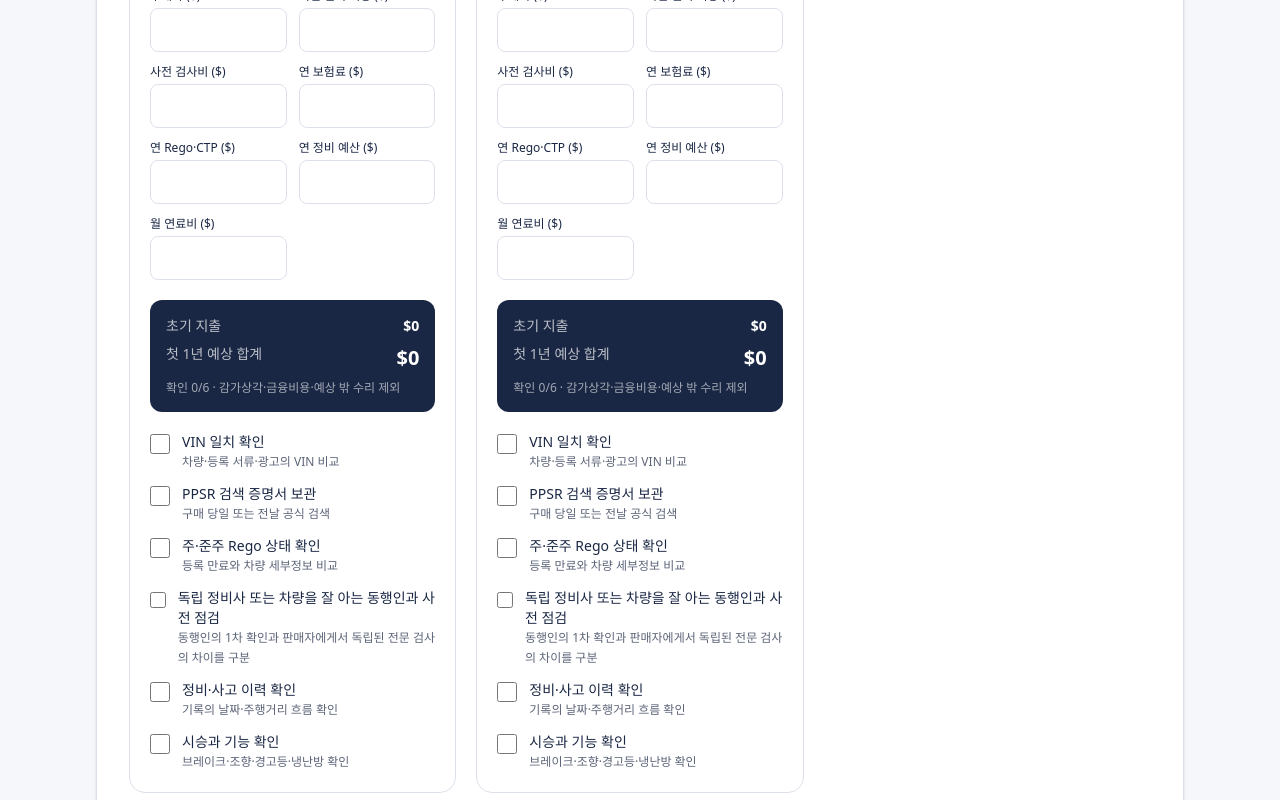
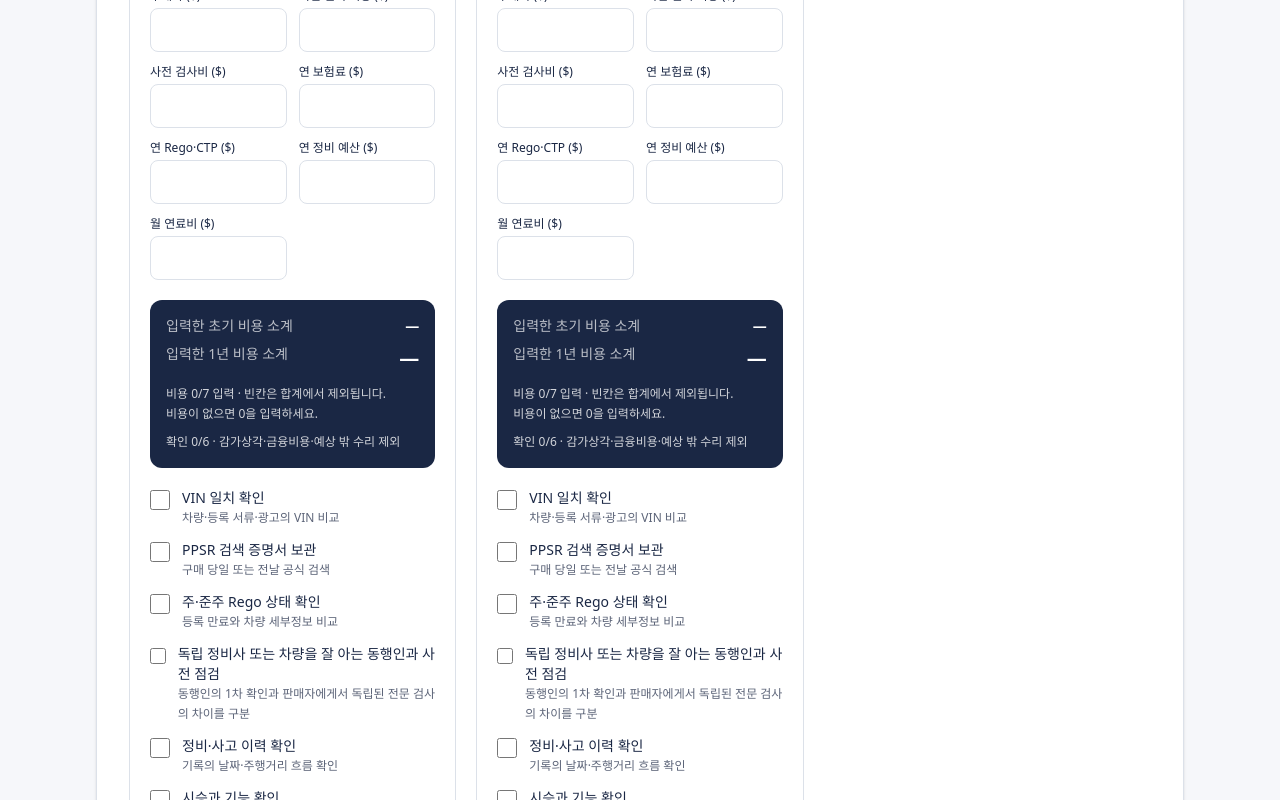
Before and after one commit to jelov219au/aussie-compass, a Next.js app: page /used-car-comparison in a window 1280 px wide. Shown: the part 6226-7026 px from the top of the page. Built offline with nearby package versions, Linux system fonts and the light colour scheme; no server answers.

Commit message:
Distinguish incomplete vehicle cost subtotals from full estimates

```diff
--- a/scripts/check-vehicle-comparison-storage.mjs
+++ b/scripts/check-vehicle-comparison-storage.mjs
@@ -9,6 +9,7 @@ function load(file, resolve = name => assert.fail(name), globals = {}) {
   return mod.exports;
 }
 const lib = load("src/lib/vehicleComparisonStorage.ts");
+const costs = load("src/lib/vehicleComparisonCosts.ts", () => lib);
 const fixture = [{ ...lib.makeVehicle(0), name: "Fixture", price: "12000", fuel: "125.50", ppsr: true }, lib.makeVehicle(1)];
 const raw = JSON.stringify(fixture);
 let checks = 0;
@@ -42,6 +43,7 @@ function mount(saved = null, failures = {}) {
     if (name === "react") return hooks;
     if (name === "react/jsx-runtime") return require(name);
     if (name === "@/lib/vehicleComparisonStorage") return lib;
+    if (name === "@/lib/vehicleComparisonCosts") return costs;
     if (name === "@/lib/useLocalPlan") return hook;
     if (name === "@/components/analytics/useToolStarted") return { useToolStarted: () => () => {} };
     if (name === "./TaxStorageNotice") return { TaxStorageNotice: props => require("react").createElement("p", {}, props.saveState) };
@@ -68,4 +70,29 @@ test("reset cancellation preserves pending edits; confirmed reset cancels them",
 test("failed reset preserves both on-screen draft and previous save", () => { const app = mount(raw, { remove: true }); app.click("비교표 초기화"); assert.equal(app.records.get(app.key), raw); assert.equal(app.value("구매가"), "12000"); assert(app.text().includes("초기화 실패")); });
 test("explicit reset unblocks damaged storage and next edit persists", () => { const app = mount("null"); app.click("비교표 초기화"); app.field("차량 구분명", "Recovered"); app.flush(); assert.equal(JSON.parse(app.records.get(app.key))[0].name, "Recovered"); });
 test("candidate deletion requires confirmation and retains at least two", () => { const app = mount(raw, { cancel: true }); app.click("차량 추가"); app.flush(); app.click("삭제"); app.flush(); assert.equal(JSON.parse(app.records.get(app.key)).length, 3); app.failures.cancel = false; app.click("삭제"); app.flush(); assert.equal(JSON.parse(app.records.get(app.key)).length, 2); });
-console.log(`Vehicle comparison storage: ${checks} PASS`);
+test("blank costs are incomplete, not a zero-dollar estimate", () => {
+  const result = costs.vehicleCostSummary(lib.makeVehicle(0));
+  assert.equal(result.provided, 0); assert.equal(result.complete, false);
+  assert.equal(result.firstYear, null); assert.equal(result.upfront, null);
+  const app = mount(); assert(app.text().includes("비용 0/7 입력")); assert(!app.text().includes("첫 1년 예상 합계")); assert(!app.text().includes("$0.00"));
+});
+test("one entered price is a subtotal and missing costs stay explicit", () => {
+  const result = costs.vehicleCostSummary({ ...lib.makeVehicle(0), price: "12000" });
+  assert.equal(result.firstYear, 12000); assert.equal(result.provided, 1); assert.equal(result.complete, false);
+  const app = mount(); app.field("구매가", "12000"); assert(app.text().includes("입력한 1년 비용 소계$12,000.00")); assert(app.text().includes("비용 1/7 입력"));
+});
+test("seven explicit zeroes count as a complete zero-dollar input", () => {
+  const vehicle = { ...lib.makeVehicle(0), ...Object.fromEntries(lib.vehicleCosts.map(field => [field, "0"])) };
+  const result = costs.vehicleCostSummary(vehicle); assert.equal(result.complete, true); assert.equal(result.firstYear, 0);
+  const app = mount(JSON.stringify([vehicle, lib.makeVehicle(1)])); assert(app.text().includes("첫 1년 예상 합계$0.00"));
+});
+test("first year includes upfront and annual amounts plus twelve monthly fuel costs", () => {
+  const vehicle = { ...lib.makeVehicle(0), price: "12000", transfer: "400", inspection: "250", insurance: "1200", rego: "800", servicing: "600", fuel: "125.50" };
+  const result = costs.vehicleCostSummary(vehicle); assert.equal(result.upfront, 12650); assert.equal(result.firstYear, 16756); assert.equal(result.complete, true);
+});
+test("invalid numeric drafts suppress totals until corrected", () => {
+  for (const value of ["-1", "NaN", "Infinity", "1000000000001"]) { const result = costs.vehicleCostSummary({ ...fixture[0], price: value }); assert.equal(result.firstYear, null); assert.equal(result.invalid[0], "price"); }
+  const app = mount(raw); app.field("구매가", "-1"); assert(app.text().includes("잘못된 금액")); assert(!app.text().includes("$1,506.00")); app.field("구매가", "12000"); assert(app.text().includes("$13,506.00"));
+});
+test("currency display is fixed to cents without floating-point tails", () => { assert.equal(costs.formatVehicleCost(0.1 + 0.2), "$0.30"); assert.equal(costs.formatVehicleCost(null), "—"); });
+console.log(`Vehicle comparison storage and costs: ${checks} PASS`);
--- a/src/components/tools/VehicleComparison.tsx
+++ b/src/components/tools/VehicleComparison.tsx
@@ -3,10 +3,10 @@
 import { useState } from "react";
 import { useToolStarted } from "@/components/analytics/useToolStarted";
 import { useLocalPlan } from "@/lib/useLocalPlan";
-import { makeVehicle, parseVehicles, serializeVehicles, vehicleComparisonKey, type Vehicle } from "@/lib/vehicleComparisonStorage";
+import { makeVehicle, parseVehicles, serializeVehicles, validVehicleCost, vehicleComparisonKey, type Vehicle } from "@/lib/vehicleComparisonStorage";
+import { vehicleCostSummary, formatVehicleCost } from "@/lib/vehicleComparisonCosts";
 import { TaxStorageNotice } from "./TaxStorageNotice";
 
-const money = (value: string) => { const parsed = Number(value); return Number.isFinite(parsed) && parsed > 0 ? parsed : 0; };
 const checks: Array<[keyof Vehicle,string,string]> = [
   ["vin","VIN 일치 확인","차량·등록 서류·광고의 VIN 비교"], ["ppsr","PPSR 검색 증명서 보관","구매 당일 또는 전날 공식 검색"], ["regoCheck","주·준주 Rego 상태 확인","등록 만료와 차량 세부정보 비교"], ["mechanic","독립 정비사 또는 차량을 잘 아는 동행인과 사전 점검","동행인의 1차 확인과 판매자에게서 독립된 전문 검사의 차이를 구분"], ["history","정비·사고 이력 확인","기록의 날짜·주행거리 흐름 확인"], ["testDrive","시승과 기능 확인","브레이크·조향·경고등·냉난방 확인"],
 ];
@@ -23,7 +23,7 @@ export function VehicleComparison() {
   const update = (id: string, field: keyof Vehicle, value: string | boolean) => {
     const vehicle = vehicles.find(candidate => candidate.id === id);
     if (!loaded || !vehicle || vehicle[field] === value) return;
-    const meaningful = typeof value === "boolean" || (field === "name" ? value.trim().length > 0 : value.trim().length > 0 && Number.isFinite(Number(value)) && Number(value) >= 0);
+    const meaningful = typeof value === "boolean" || (field === "name" ? value.trim().length > 0 : value !== "" && validVehicleCost(value));
     if (meaningful) recordStarted();
     setVehicles(current => current.map(candidate => candidate.id === id ? { ...candidate, [field]: value } : candidate));
   };
@@ -34,9 +34,10 @@ export function VehicleComparison() {
   };
   return <section className="rounded-3xl border border-border bg-white p-5 shadow-sm sm:p-8" aria-labelledby="vehicle-compare-heading"><div className="flex flex-col gap-4 sm:flex-row sm:items-end sm:justify-between"><div><p className="text-sm font-semibold text-gold-ink">구매가보다 실제 1년 비용</p><h2 id="vehicle-compare-heading" className="mt-2 text-2xl font-semibold text-navy">중고차 후보 비교표</h2><p className="mt-2 max-w-3xl text-sm leading-6 text-muted">VIN이나 판매자 개인정보는 저장하지 마세요. 비교명과 예상 비용, 확인 완료 여부를 이 브라우저에 저장합니다. 다른 브라우저·설치형 앱과 자동으로 동기화되지 않습니다.</p></div>{vehicles.length<3&&<button type="button" disabled={!loaded} onClick={addVehicle} className="min-h-11 rounded-lg bg-navy px-4 text-sm font-semibold text-white">차량 추가</button>}</div>
   <TaxStorageNotice storageKey={vehicleComparisonKey} storage={storage} saveState={saveState} />
-  <div className="mt-8 grid gap-5 xl:grid-cols-3">{vehicles.map((vehicle,index)=>{const upfront=money(vehicle.price)+money(vehicle.transfer)+money(vehicle.inspection);const annual=money(vehicle.insurance)+money(vehicle.rego)+money(vehicle.servicing)+money(vehicle.fuel)*12;const complete=checks.filter(([field])=>Boolean(vehicle[field])).length;return <article key={vehicle.id} className="rounded-2xl border border-border p-5"><div className="flex justify-between"><span className="text-xs font-semibold text-gold-ink">후보 {index+1}</span>{vehicles.length>2&&<button type="button" disabled={!loaded} onClick={()=>{ if (loaded && window.confirm("이 차량 후보를 삭제할까요? 필요한 내용은 먼저 따로 보관하세요.")) setVehicles((current)=>current.filter((item)=>item.id!==vehicle.id)); }} className="min-h-11 px-3 text-xs font-semibold text-muted">삭제</button>}</div><label className="mt-3 block text-sm font-medium text-navy">차량 구분명<input disabled={!loaded} value={vehicle.name} maxLength={60} onChange={(e)=>update(vehicle.id,"name",e.target.value)} placeholder="예: 흰색 Corolla" className="mt-2 min-h-11 w-full rounded-lg border border-border px-3" /></label>
-  <div className="mt-4 grid grid-cols-2 gap-3">{([['price','구매가'],['transfer','이전·인지 비용'],['inspection','사전 검사비'],['insurance','연 보험료'],['rego','연 Rego·CTP'],['servicing','연 정비 예산'],['fuel','월 연료비']] as const).map(([field,label])=><label key={field} className="text-xs font-medium text-navy">{label} ($)<input disabled={!loaded} type="number" min="0" step="1" inputMode="decimal" value={vehicle[field]} onChange={(e)=>update(vehicle.id,field,e.target.value)} className="mt-1 min-h-11 w-full rounded-lg border border-border px-3 text-sm" /></label>)}</div>
-  <div className="mt-5 rounded-xl bg-navy p-4 text-white"><div className="flex justify-between text-sm"><span className="text-white/70">초기 지출</span><strong>${upfront.toLocaleString()}</strong></div><div className="mt-2 flex justify-between"><span className="text-sm text-white/70">첫 1년 예상 합계</span><strong className="text-xl">${(upfront+annual).toLocaleString()}</strong></div><p className="mt-2 text-xs text-white/60">확인 {complete}/{checks.length} · 감가상각·금융비용·예상 밖 수리 제외</p></div>
+  <div className="mt-8 grid gap-5 xl:grid-cols-3">{vehicles.map((vehicle,index)=>{const costs=vehicleCostSummary(vehicle);const complete=checks.filter(([field])=>Boolean(vehicle[field])).length;return <article key={vehicle.id} className="rounded-2xl border border-border p-5"><div className="flex justify-between"><span className="text-xs font-semibold text-gold-ink">후보 {index+1}</span>{vehicles.length>2&&<button type="button" disabled={!loaded} onClick={()=>{ if (loaded && window.confirm("이 차량 후보를 삭제할까요? 필요한 내용은 먼저 따로 보관하세요.")) setVehicles((current)=>current.filter((item)=>item.id!==vehicle.id)); }} className="min-h-11 px-3 text-xs font-semibold text-muted">삭제</button>}</div><label className="mt-3 block text-sm font-medium text-navy">차량 구분명<input disabled={!loaded} value={vehicle.name} maxLength={60} onChange={(e)=>update(vehicle.id,"name",e.target.value)} placeholder="예: 흰색 Corolla" className="mt-2 min-h-11 w-full rounded-lg border border-border px-3" /></label>
+  <div className="mt-4 grid grid-cols-2 gap-3">{([['price','구매가'],['transfer','이전·인지 비용'],['inspection','사전 검사비'],['insurance','연 보험료'],['rego','연 Rego·CTP'],['servicing','연 정비 예산'],['fuel','월 연료비']] as const).map(([field,label])=><label key={field} className="text-xs font-medium text-navy">{label} ($)<input disabled={!loaded} type="number" min="0" max="1000000000000" step="any" inputMode="decimal" aria-invalid={costs.invalid.includes(field)} aria-describedby={costs.invalid.includes(field) ? `vehicle-cost-error-${index}` : undefined} value={vehicle[field]} onChange={(e)=>update(vehicle.id,field,e.target.value)} className="mt-1 min-h-11 w-full rounded-lg border border-border px-3 text-sm" /></label>)}</div>
+  {costs.invalid.length>0&&<p id={`vehicle-cost-error-${index}`} role="status" className="mt-3 text-sm text-red-700">비용은 0 이상 1조 달러 이하의 숫자로 입력하세요. 잘못된 금액이 있으면 계산을 보류합니다.</p>}
+  <div className="mt-5 rounded-xl bg-navy p-4 text-white"><div className="flex flex-wrap justify-between gap-2 text-sm"><span className="text-white/70">{costs.upfrontComplete ? "초기 지출 합계" : "입력한 초기 비용 소계"}</span><strong className="break-all">{formatVehicleCost(costs.upfront)}</strong></div><div className="mt-2 flex flex-wrap justify-between gap-2"><span className="text-sm text-white/70">{costs.complete ? "첫 1년 예상 합계" : "입력한 1년 비용 소계"}</span><strong className="break-all text-xl">{formatVehicleCost(costs.firstYear)}</strong></div><p className="mt-3 text-xs leading-5 text-white/80">비용 {costs.provided}/{costs.total} 입력 · {costs.invalid.length ? "잘못된 금액을 확인하세요." : costs.complete ? "월 연료비는 12개월로 계산했습니다." : "빈칸은 합계에서 제외됩니다. 비용이 없으면 0을 입력하세요."}</p><p className="mt-2 text-xs leading-5 text-white/80">확인 {complete}/{checks.length} · 감가상각·금융비용·예상 밖 수리 제외</p></div>
   <div className="mt-5 space-y-3">{checks.map(([field,label,detail])=><label key={field} className="flex cursor-pointer gap-3"><input disabled={!loaded} type="checkbox" checked={Boolean(vehicle[field])} onChange={(e)=>update(vehicle.id,field,e.target.checked)} className="mt-0.5 h-5 w-5 accent-[var(--color-gold)]" /><span><span className="block text-sm font-medium text-navy">{label}</span><span className="block text-xs leading-5 text-muted">{detail}</span></span></label>)}</div></article>})}</div>
   <button type="button" disabled={!loaded} onClick={resetVehicles} className="mt-6 min-h-11 rounded-lg border border-border px-4 text-sm font-semibold text-navy">비교표 초기화</button></section>;
 }
--- /dev/null
+++ b/src/lib/vehicleComparisonCosts.ts
@@ -0,0 +1,21 @@
+import { validVehicleCost, vehicleCosts, type Vehicle } from "./vehicleComparisonStorage";
+
+const upfrontFields = ["price", "transfer", "inspection"] as const;
+const dollars = new Intl.NumberFormat("en-AU", { style: "currency", currency: "AUD" });
+export const formatVehicleCost = (value: number | null) => value === null ? "—" : dollars.format(value);
+
+export function vehicleCostSummary(vehicle: Vehicle) {
+  const invalid = vehicleCosts.filter(field => !validVehicleCost(vehicle[field]));
+  const provided = vehicleCosts.filter(field => vehicle[field] !== "" && validVehicleCost(vehicle[field]));
+  const upfrontProvided = upfrontFields.filter(field => provided.includes(field)).length;
+  const amount = (field: typeof vehicleCosts[number]) => Number(vehicle[field]);
+  const upfront = upfrontFields.reduce((sum, field) => sum + amount(field), 0);
+  const firstYear = upfront + amount("insurance") + amount("rego") + amount("servicing") + amount("fuel") * 12;
+  return {
+    invalid, provided: provided.length, total: vehicleCosts.length,
+    upfrontComplete: upfrontProvided === upfrontFields.length,
+    complete: invalid.length === 0 && provided.length === vehicleCosts.length,
+    upfront: invalid.length || !upfrontProvided ? null : upfront,
+    firstYear: invalid.length || !provided.length ? null : firstYear,
+  };
+}
```
